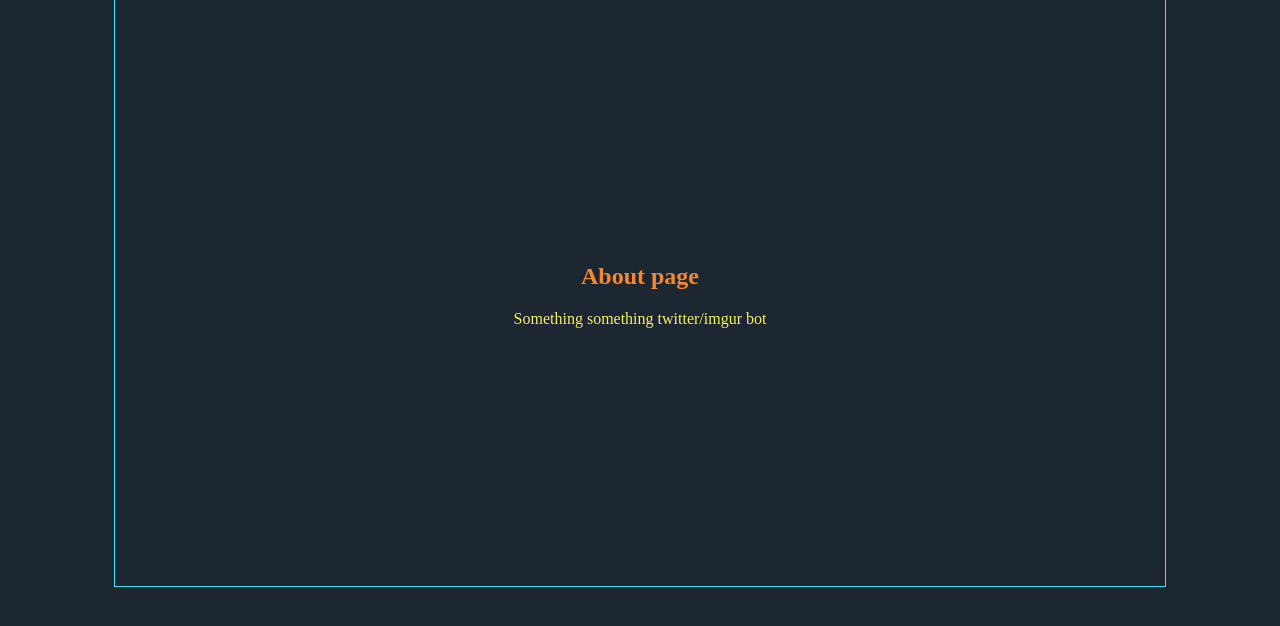
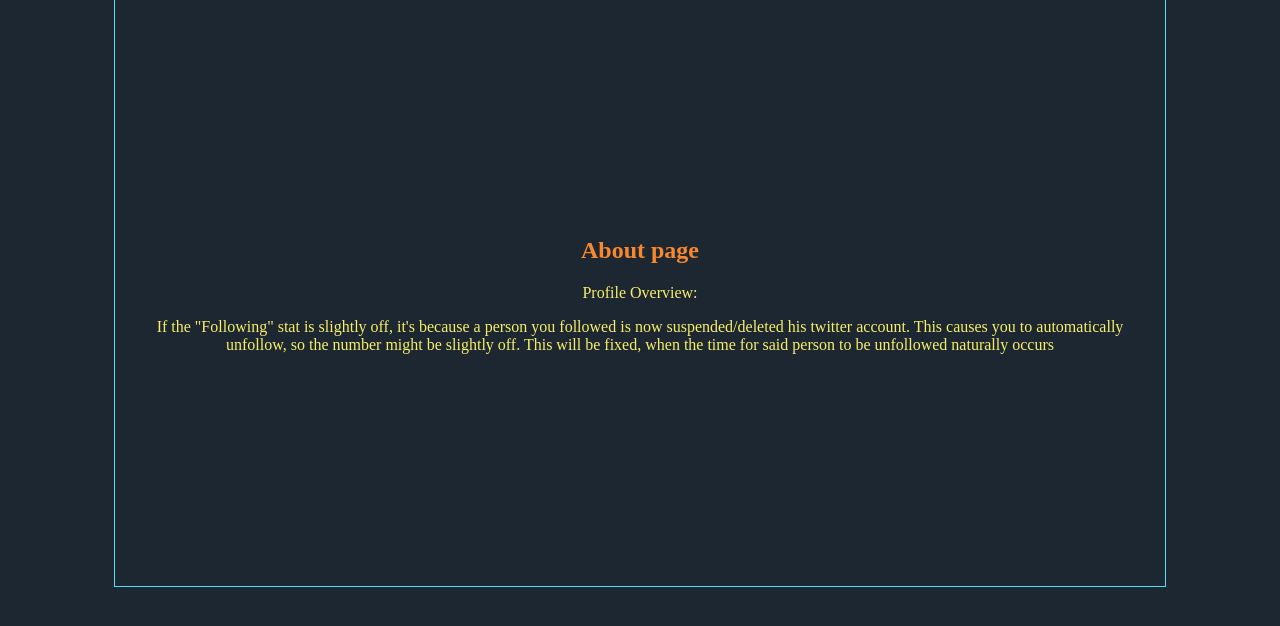
Before and after one commit to WeeDLY/tiBot, a Flask app: page /about in a window 1280 px wide. Shown: the part 103-729 px from the top of the page. Run offline with Flask 2, Linux system fonts and the light colour scheme; parts of the project's set-up code (start-up, migrations or seed data) failed here and were passed over.

Commit message:
added information under aboutPage regarding follow being slightly off

```diff
--- a/server/templates/about.html
+++ b/server/templates/about.html
@@ -30,6 +30,11 @@
         </div>
         <div id="about">
             <h2>About page</h2>
-            <p>Something something twitter/imgur bot</p>
+            <p>Profile Overview: </p>
+            <p>
+                If the "Following" stat is slightly off, it's because a person you followed is now suspended/deleted his twitter account.
+                This causes you to automatically unfollow, so the number might be slightly off.
+                This will be fixed, when the time for said person to be unfollowed naturally occurs
+            </p>
         </div>
 </html>
```
